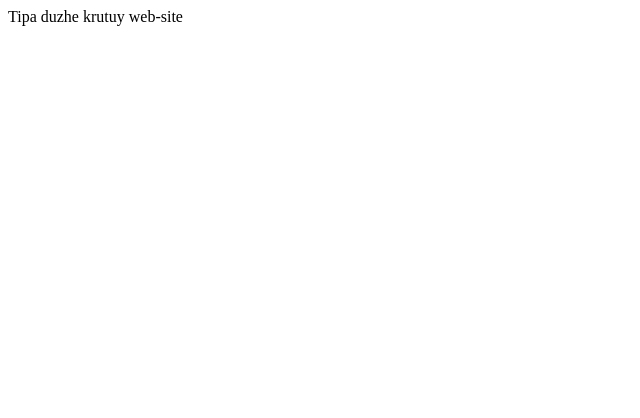
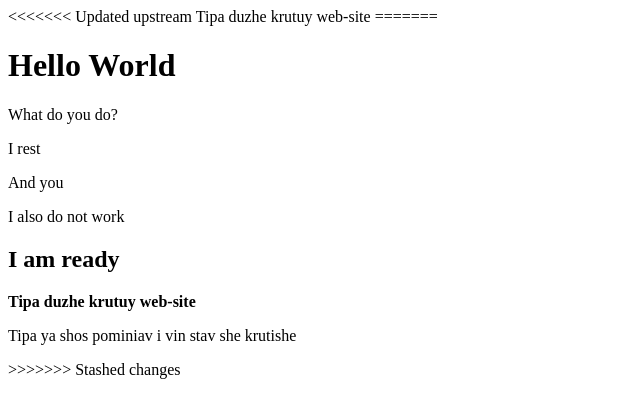
Before and after one commit to KostiaFed/701ruby, a plain HTML site: page index.html in a window 1280 px wide. Shown: the whole page, without its empty margins (0-640 px from the left). Drawn offline with Linux system fonts and the light colour scheme.

Commit message:
Update index.html

```diff
--- a/index.html
+++ b/index.html
@@ -1 +1,29 @@
+<<<<<<< Updated upstream
 <body>Tipa duzhe krutuy web-site</body>
+=======
+
+<!DOCTYPE html>
+<html lang="en">
+
+<head>
+  <meta charset="UTF-8">
+  <meta http-equiv="X-UA-Compatible" content="IE=edge">
+  <meta name="viewport" content="width=device-width, initial-scale=1.0">
+  <title>Document</title>
+</head>
+
+<body>
+  <h1>Hello World</h1>
+  <p>What do you do?</p>
+  <p>I rest</p>
+  <p>And you</p>
+  <p>I also do not work</p>
+  <h2>I am ready</h2>
+  <b>Tipa duzhe krutuy web-site</b>
+  <p>Tipa ya shos pominiav i vin stav she krutishe</p>
+
+</body>
+
+</html>
+
+>>>>>>> Stashed changes
```
